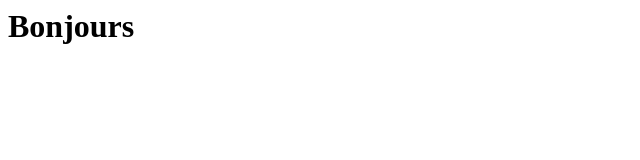
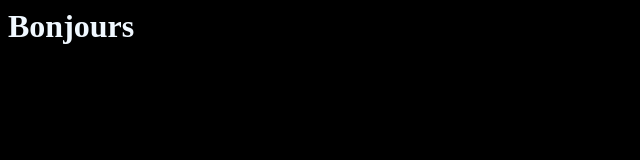
Before and after one commit to Acide-pixel/test, a plain HTML site: page index.html in a window 1280 px wide. Shown: the whole page, without its empty margins (0-640 px from the left). Drawn offline with Linux system fonts and the light colour scheme.

Commit message:
Modif background

```diff
--- a/index.html
+++ b/index.html
@@ -3,6 +3,12 @@
         <title></title>
         <meta charset="utf-8">
     </head>
+    <style type="text/css">
+    body{
+        background-color: black;
+        color: aliceblue;
+    }
+    </style>
     <body>
         <h1>Bonjours</h1>
     </body>
```
